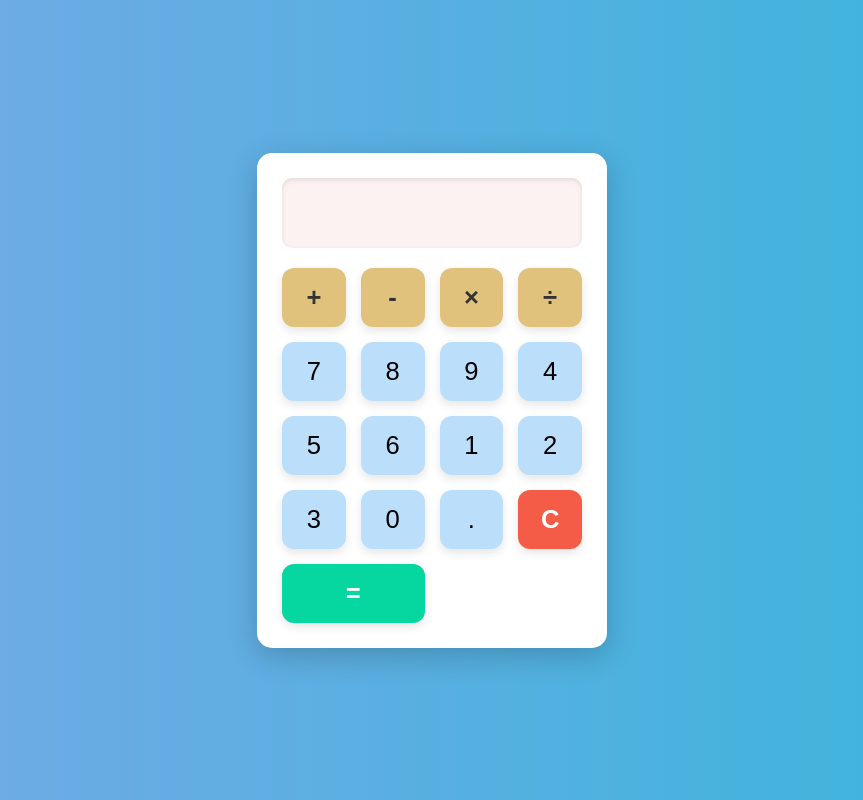
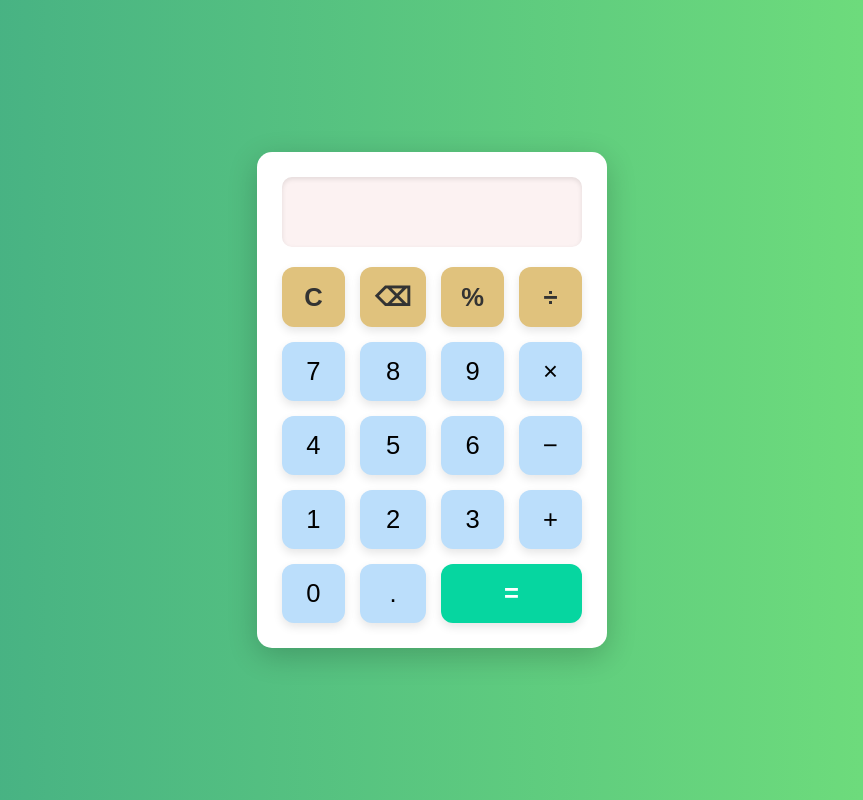
Before and after one commit to vamsi822/simple-calculater, a plain HTML site: page index.html in a window 1280 px wide. Shown: the whole page, without its empty margins (208-1071 px from the left). Drawn offline with Linux system fonts and the light colour scheme.

Commit message:
first commit

```diff
--- a/css/style.css
+++ b/css/style.css
@@ -12,7 +12,7 @@ body {
     justify-content: center;
     align-items: center;
     height: 100vh;
-    background: linear-gradient(to right, #77a9e7, #37b6da); /* Gradient background */
+    background: linear-gradient(to right, #3fa985, #76e57a);
     font-family: 'Roboto', sans-serif;
 }
 
@@ -51,7 +51,7 @@ input {
 button {
     font-size: 1.6rem;
     padding: 15px;
-    background-color: #eef1f7;
+    background-color: #f5f7f9;
     border: none;
     border-radius: 12px;
     cursor: pointer;
--- a/index.html
+++ b/index.html
@@ -10,22 +10,24 @@
     <div class="calculator">
         <input type="text" id="result" disabled>
         <div class="buttons">
-            <button onclick="appendOperator('+')">+</button>
-            <button onclick="appendOperator('-')">-</button>
-            <button onclick="appendOperator('*')">×</button>
-            <button onclick="appendOperator('/')">÷</button>
+        <button onclick="clearResult()" class="clear">C</button>
+        <button onclick="backspace()" class="operators">⌫</button>
+        <button onclick="appendOperator('%')" class="operators">%</button>
+        <button onclick="appendOperator('/')" class="operators">÷</button>
         <button onclick="appendNumber('7')">7</button>
         <button onclick="appendNumber('8')">8</button>
         <button onclick="appendNumber('9')">9</button>
+        <button onclick="appendOperator('*')" class="operators">×</button>
         <button onclick="appendNumber('4')">4</button>
         <button onclick="appendNumber('5')">5</button>
         <button onclick="appendNumber('6')">6</button>
+        <button onclick="appendOperator('-')" class="operators">−</button>
         <button onclick="appendNumber('1')">1</button>
         <button onclick="appendNumber('2')">2</button>
         <button onclick="appendNumber('3')">3</button>
+        <button onclick="appendOperator('+')" class="operators">+</button>
         <button onclick="appendNumber('0')">0</button>
         <button onclick="appendNumber('.')">.</button>
-            <button onclick="clearResult()" class="clear">C</button>
         <button onclick="calculateResult()" class="equal">=</button>
         </div>
     </div>
```
Lines whose indentation alone changed are shown as unchanged.
